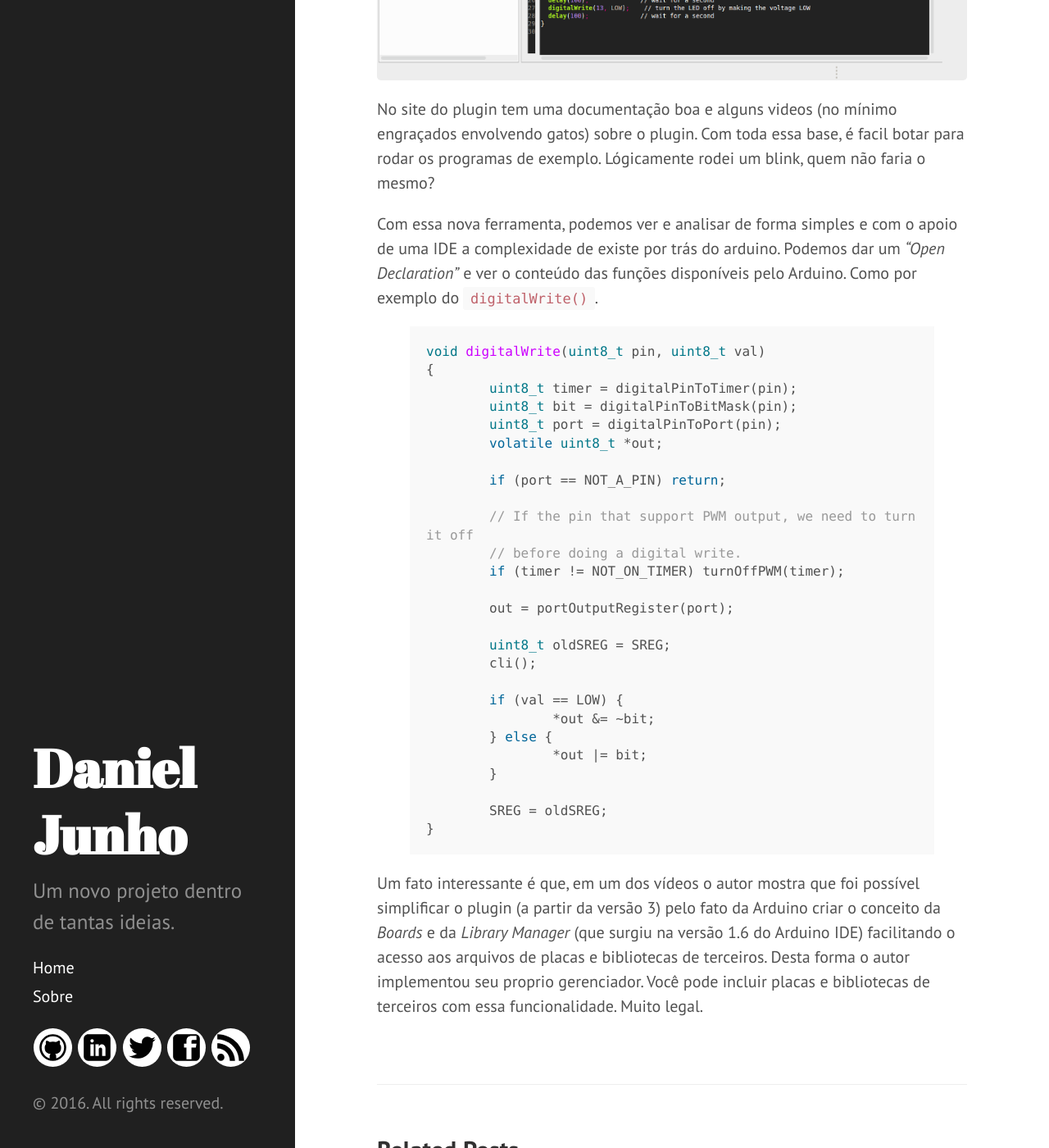
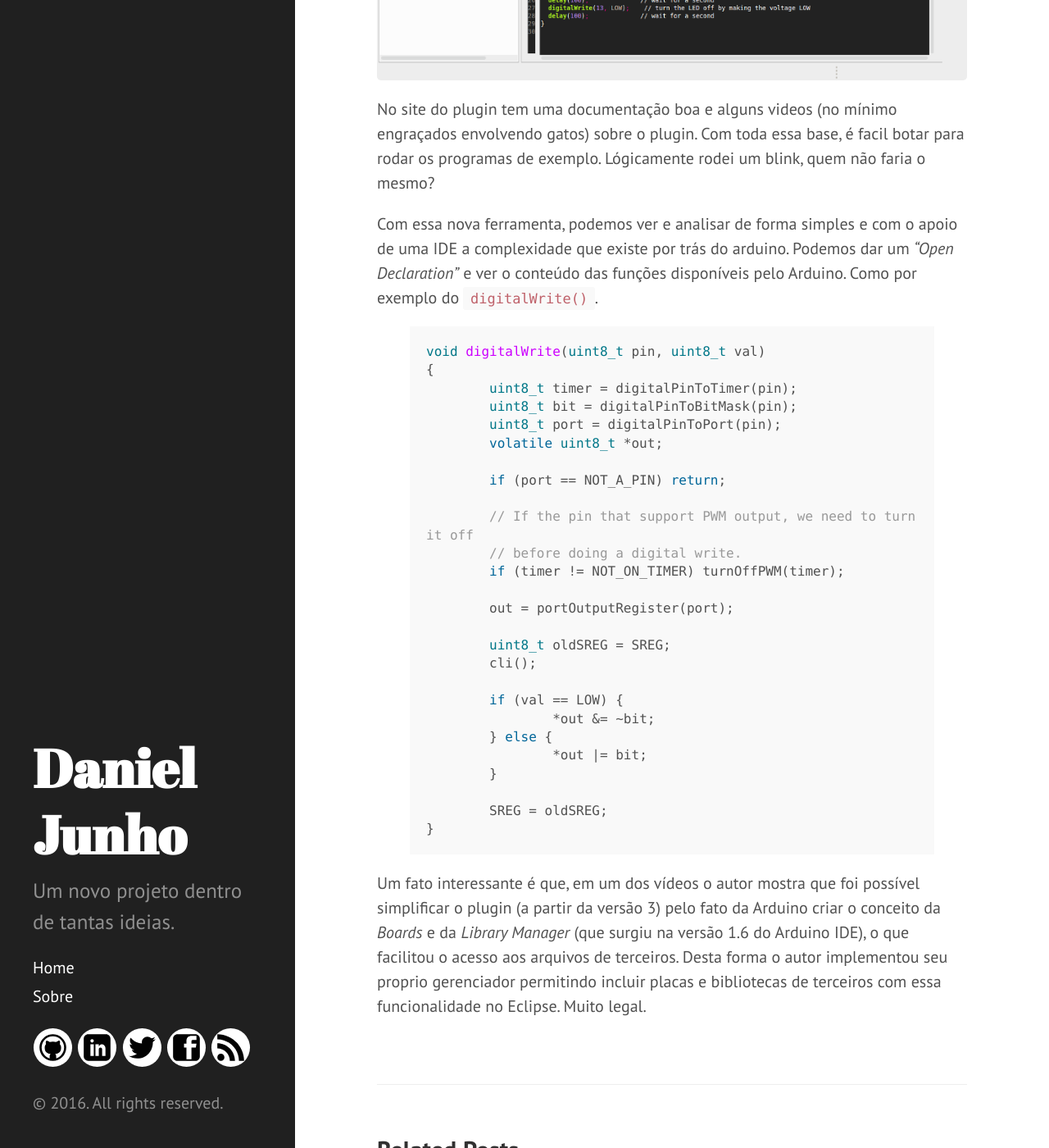
Before and after one commit to djunho/djunho.github.io, a Jekyll site: the page built from _posts/2016-04-29-Arduino-e-Eclipse.md, in a window 1280 px wide and 1400 px high, scrolled down 1178 px. Shown: the whole window at 82% size. Built offline with Jekyll 4.4.1, drawn with Linux system fonts in a browser that asks for light colours; comment, search, counter and statistics services are not loaded.

Commit message:
Post sobre o Eclipse com Arduino

```diff
--- a/_posts/2016-04-29-Arduino-e-Eclipse.md
+++ b/_posts/2016-04-29-Arduino-e-Eclipse.md
@@ -20,7 +20,7 @@ Vale a pena dar uma analisada. Afinal, é uma interface já "amigável" e já co
 
 No site do plugin tem uma documentação boa e alguns videos (no mínimo engraçados envolvendo gatos) sobre o plugin. Com toda essa base, é facil botar para rodar os programas de exemplo. Lógicamente rodei um blink, quem não faria o mesmo?
 
-Com essa nova ferramenta, podemos ver e analisar de forma simples e com o apoio de uma IDE a complexidade de existe por trás do arduino. Podemos dar um _"Open Declaration"_ e ver o conteúdo das funções disponíveis pelo Arduino. Como por exemplo do `digitalWrite()`.
+Com essa nova ferramenta, podemos ver e analisar de forma simples e com o apoio de uma IDE a complexidade que existe por trás do arduino. Podemos dar um _"Open Declaration"_ e ver o conteúdo das funções disponíveis pelo Arduino. Como por exemplo do `digitalWrite()`.
 
 {% highlight C %}
 void digitalWrite(uint8_t pin, uint8_t val)
@@ -51,4 +51,4 @@ void digitalWrite(uint8_t pin, uint8_t val)
 }
 {% endhighlight %}
 
-Um fato interessante é que, em um dos vídeos o autor mostra que foi possível simplificar o plugin (a partir da versão 3) pelo fato da Arduino criar o conceito da _Boards_ e da _Library Manager_ (que surgiu na versão 1.6 do Arduino IDE) facilitando o acesso aos arquivos de placas e bibliotecas de terceiros. Desta forma o autor implementou seu proprio gerenciador. Você pode incluir placas e bibliotecas de terceiros com essa funcionalidade. Muito legal.
+Um fato interessante é que, em um dos vídeos o autor mostra que foi possível simplificar o plugin (a partir da versão 3) pelo fato da Arduino criar o conceito da _Boards_ e da _Library Manager_ (que surgiu na versão 1.6 do Arduino IDE), o que facilitou o acesso aos arquivos de terceiros. Desta forma o autor implementou seu proprio gerenciador permitindo incluir placas e bibliotecas de terceiros com essa funcionalidade no Eclipse. Muito legal.
```
